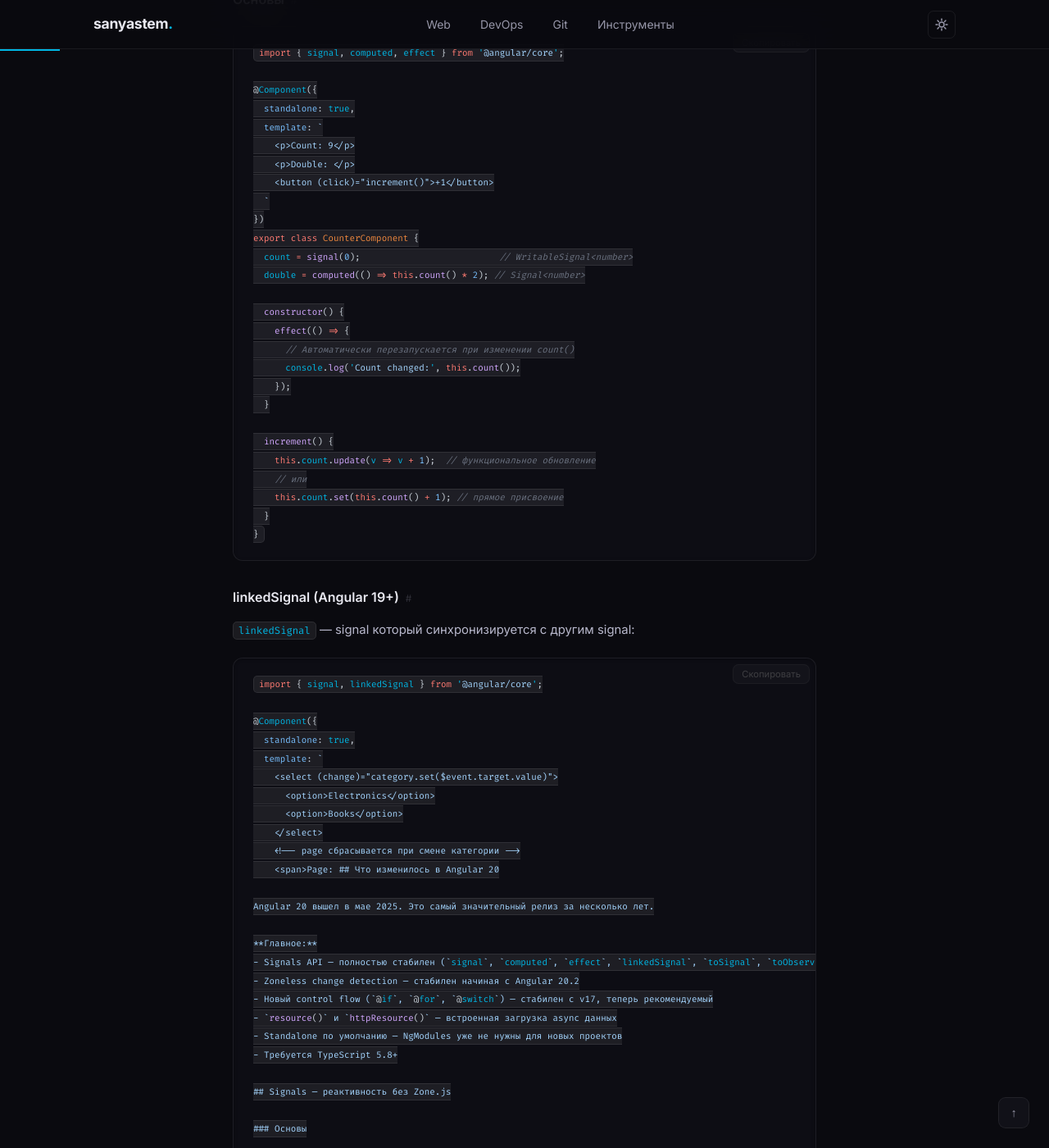
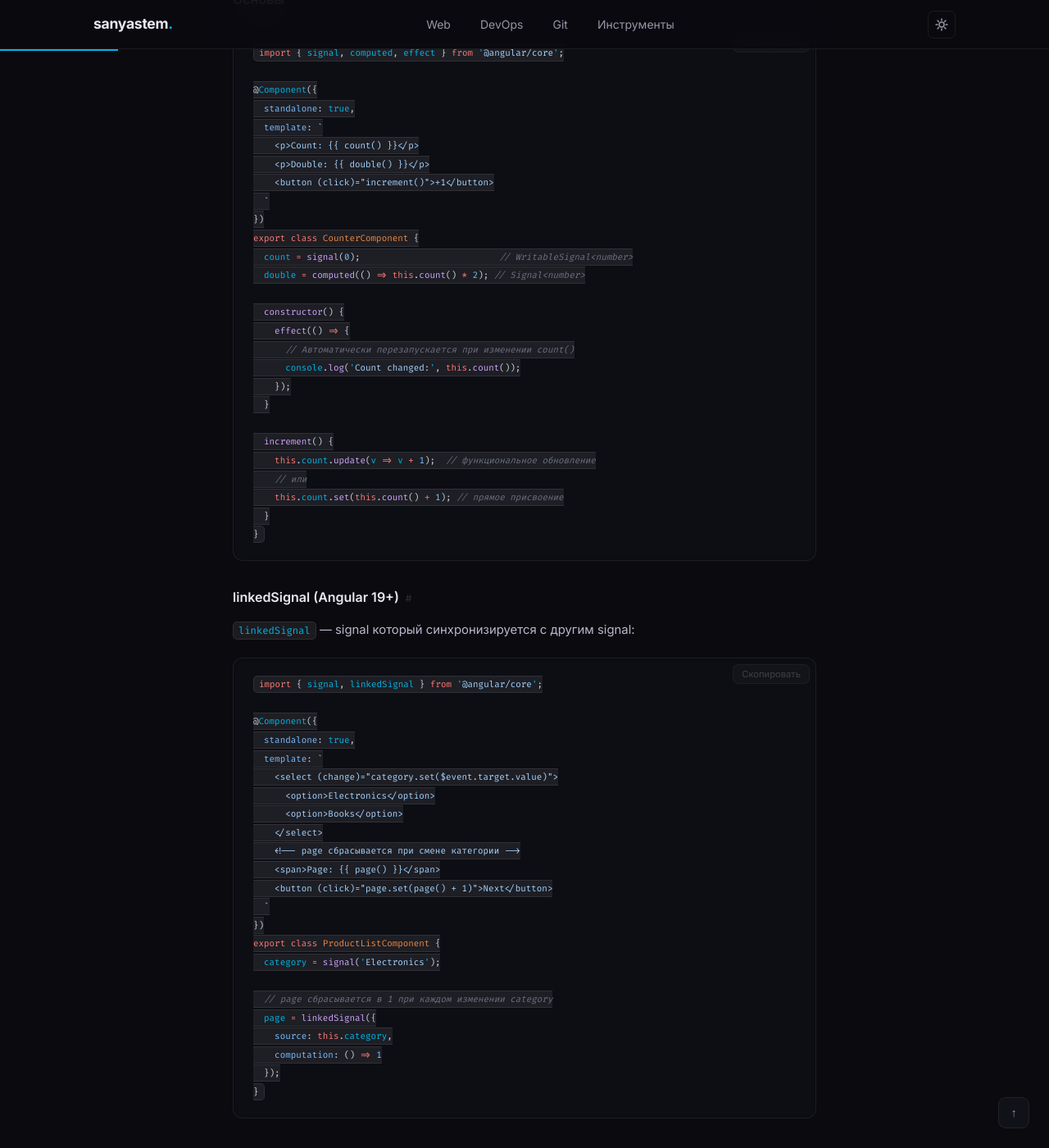
Before and after one commit to sanyastem/sanyastem.github.io, a Jekyll site: the page built from _posts/web/2026-04-08-angular-20-signals.md, in a window 1280 px wide and 1400 px high, scrolled down 1009 px. Shown: the whole window at 82% size. Built offline with Jekyll 4.4.1, drawn with Linux system fonts in a browser that asks for light colours; some of the changed text lies outside the part shown.

Commit message:
Related-posts limit, Liquid raw в старых постах, self-host fonts
Три починки одним коммитом по итогам аудита.

1. Related-posts: limit:3 не работал — рендерило все статьи категории
   (7 карточек в docker-basics, 5+ в других). В Jekyll 4 фильтр |limit
   после chained |where_exp игнорируется. Переписал loop с явным
   counter и {% break %} — теперь ровно 3 карточки максимум.

2. Liquid в старых постах: angular-20-signals и csharp-modern-features
   содержали {{ count() }}, {{ DateTime.UtcNow:O }} и др. в кодовых
   блоках. Jekyll парсил их как Liquid expressions и рендерил пустые
   строки — у читателя в браузере было <p>Count: </p> вместо
   <p>Count: {{ count() }}</p>. Обернул в {% raw %}/{% endraw %}.
   Добавил excerpt:"..." в angular пост чтобы Jekyll не ругался
   на raw-блок при автогенерации excerpt.

3. Self-host Google Fonts: 10 .woff2 файлов (Inter 400/500/600/700 +
   Fira Code 400, для каждого cyrillic + latin сабсеты, ~294 KB).
   Преимущества:
   - Network dependency tree был 4 уровня (doc → preconnect → CSS →
     font.gstatic.com → font файлы), стал 1 (doc → font, parallel).
     Lighthouse network-dependency-tree-insight больше не падает.
   - LCP должен улучшиться на ~200-300ms (нет race с Google CDN).
   - Privacy: больше не светим IP читателя в Google.
   - Preload первых трёх критичных weights (Inter 400 cyr+lat, 700 cyr)
     прямо из head.html.
   - font-display: swap — fallback шрифт пока woff2 грузится.

```diff
--- a/Style/style.css
+++ b/Style/style.css
@@ -1,3 +1,67 @@
+/* ========== Self-hosted fonts (Inter + Fira Code) ========== */
+/* Сабсеты cyrillic + latin, .woff2, font-display: swap.
+   Браузер скачает только нужный сабсет под текст страницы. */
+@font-face {
+  font-family: 'Fira Code';
+  font-style: normal; font-weight: 400; font-display: swap;
+  src: url('/assets/fonts/fira-code-400-cyrillic.woff2') format('woff2');
+  unicode-range: U+0301, U+0400-045F, U+0490-0491, U+04B0-04B1, U+2116;
+}
+@font-face {
+  font-family: 'Fira Code';
+  font-style: normal; font-weight: 400; font-display: swap;
+  src: url('/assets/fonts/fira-code-400-latin.woff2') format('woff2');
+  unicode-range: U+0000-00FF, U+0131, U+0152-0153, U+02BB-02BC, U+02C6, U+02DA, U+02DC, U+0304, U+0308, U+0329, U+2000-206F, U+20AC, U+2122, U+2191, U+2193, U+2212, U+2215, U+FEFF, U+FFFD;
+}
+@font-face {
+  font-family: 'Inter';
+  font-style: normal; font-weight: 400; font-display: swap;
+  src: url('/assets/fonts/inter-400-cyrillic.woff2') format('woff2');
+  unicode-range: U+0301, U+0400-045F, U+0490-0491, U+04B0-04B1, U+2116;
+}
+@font-face {
+  font-family: 'Inter';
+  font-style: normal; font-weight: 400; font-display: swap;
+  src: url('/assets/fonts/inter-400-latin.woff2') format('woff2');
+  unicode-range: U+0000-00FF, U+0131, U+0152-0153, U+02BB-02BC, U+02C6, U+02DA, U+02DC, U+0304, U+0308, U+0329, U+2000-206F, U+20AC, U+2122, U+2191, U+2193, U+2212, U+2215, U+FEFF, U+FFFD;
+}
+@font-face {
+  font-family: 'Inter';
+  font-style: normal; font-weight: 500; font-display: swap;
+  src: url('/assets/fonts/inter-500-cyrillic.woff2') format('woff2');
+  unicode-range: U+0301, U+0400-045F, U+0490-0491, U+04B0-04B1, U+2116;
+}
+@font-face {
+  font-family: 'Inter';
+  font-style: normal; font-weight: 500; font-display: swap;
+  src: url('/assets/fonts/inter-500-latin.woff2') format('woff2');
+  unicode-range: U+0000-00FF, U+0131, U+0152-0153, U+02BB-02BC, U+02C6, U+02DA, U+02DC, U+0304, U+0308, U+0329, U+2000-206F, U+20AC, U+2122, U+2191, U+2193, U+2212, U+2215, U+FEFF, U+FFFD;
+}
+@font-face {
+  font-family: 'Inter';
+  font-style: normal; font-weight: 600; font-display: swap;
+  src: url('/assets/fonts/inter-600-cyrillic.woff2') format('woff2');
+  unicode-range: U+0301, U+0400-045F, U+0490-0491, U+04B0-04B1, U+2116;
+}
+@font-face {
+  font-family: 'Inter';
+  font-style: normal; font-weight: 600; font-display: swap;
+  src: url('/assets/fonts/inter-600-latin.woff2') format('woff2');
+  unicode-range: U+0000-00FF, U+0131, U+0152-0153, U+02BB-02BC, U+02C6, U+02DA, U+02DC, U+0304, U+0308, U+0329, U+2000-206F, U+20AC, U+2122, U+2191, U+2193, U+2212, U+2215, U+FEFF, U+FFFD;
+}
+@font-face {
+  font-family: 'Inter';
+  font-style: normal; font-weight: 700; font-display: swap;
+  src: url('/assets/fonts/inter-700-cyrillic.woff2') format('woff2');
+  unicode-range: U+0301, U+0400-045F, U+0490-0491, U+04B0-04B1, U+2116;
+}
+@font-face {
+  font-family: 'Inter';
+  font-style: normal; font-weight: 700; font-display: swap;
+  src: url('/assets/fonts/inter-700-latin.woff2') format('woff2');
+  unicode-range: U+0000-00FF, U+0131, U+0152-0153, U+02BB-02BC, U+02C6, U+02DA, U+02DC, U+0304, U+0308, U+0329, U+2000-206F, U+20AC, U+2122, U+2191, U+2193, U+2212, U+2215, U+FEFF, U+FFFD;
+}
+
 /* ========== Reset & Base ========== */
 *, *::before, *::after { box-sizing: border-box; margin: 0; padding: 0; }
 
--- a/_includes/head.html
+++ b/_includes/head.html
@@ -187,6 +187,7 @@
 <link rel="stylesheet" href="/pagefind/pagefind-ui.css">
 {% endunless %}
 
-<link rel="preconnect" href="https://fonts.googleapis.com">
-<link rel="preload" href="https://fonts.googleapis.com/css2?family=Inter:wght@400;500;600;700&family=Fira+Code:wght@400&display=swap" as="style" onload="this.onload=null;this.rel='stylesheet'">
-<noscript><link rel="stylesheet" href="https://fonts.googleapis.com/css2?family=Inter:wght@400;500;600;700&family=Fira+Code:wght@400&display=swap"></noscript>
+<!-- Preload critical font subsets (cyrillic + latin для текста страницы) -->
+<link rel="preload" href="/assets/fonts/inter-400-cyrillic.woff2" as="font" type="font/woff2" crossorigin>
+<link rel="preload" href="/assets/fonts/inter-400-latin.woff2" as="font" type="font/woff2" crossorigin>
+<link rel="preload" href="/assets/fonts/inter-700-cyrillic.woff2" as="font" type="font/woff2" crossorigin>
--- a/_layouts/post.html
+++ b/_layouts/post.html
@@ -90,24 +90,28 @@
 </div>
 {% endif %}
 
-{% assign related = site.posts | where: "categories", page.categories[0] | where_exp: "p", "p.url != page.url" | limit: 3 %}
-{% if page.series %}
-  {% assign related = related | where_exp: "p", "p.series != page.series" | limit: 3 %}
-{% endif %}
-{% if related.size > 0 %}
-<div class="container" style="max-width:760px; margin:0 auto; padding:0 24px 40px;">
-    <section class="related-posts">
-        <h2 class="related-title">Похожие статьи</h2>
-        <div class="related-grid">
-            {% for rp in related %}
-            {% assign rp_cat_key = rp.categories[0] %}
-            {% assign rp_cat = site.data.categories[rp_cat_key] %}
+{% assign cat0 = page.categories[0] %}
+{% assign related_count = 0 %}
+{% capture related_html %}
+    {% for rp in site.posts %}
+        {% if related_count >= 3 %}{% break %}{% endif %}
+        {% if rp.url == page.url %}{% continue %}{% endif %}
+        {% unless rp.categories contains cat0 %}{% continue %}{% endunless %}
+        {% if page.series and rp.series == page.series %}{% continue %}{% endif %}
+        {% assign rp_cat_key = rp.categories[0] %}
+        {% assign rp_cat = site.data.categories[rp_cat_key] %}
             <a href="{{ rp.url | relative_url }}" class="related-card">
                 <span class="tag tag-{{ rp.categories[0] }}">{{ rp_cat.label }}</span>
                 <span class="related-card-title">{{ rp.title }}</span>
             </a>
-            {% endfor %}
-        </div>
+        {% assign related_count = related_count | plus: 1 %}
+    {% endfor %}
+{% endcapture %}
+{% if related_count > 0 %}
+<div class="container" style="max-width:760px; margin:0 auto; padding:0 24px 40px;">
+    <section class="related-posts">
+        <h2 class="related-title">Похожие статьи</h2>
+        <div class="related-grid">{{ related_html }}</div>
     </section>
 </div>
 {% endif %}
--- a/_posts/web/2026-04-08-angular-20-signals.md
+++ b/_posts/web/2026-04-08-angular-20-signals.md
@@ -8,9 +8,11 @@
 difficulty: intermediate
 description: "Angular 20 — Signals полностью стабильны, Zoneless вышел из experimental, новый control flow (@if/@for), resource() и httpResource() для async данных, standalone по умолчанию."
 excerpt_text: "Signals stable, Zoneless stable, @if/@for, resource() и httpResource() — Angular 20 без компромиссов"
+excerpt: "Что нового в Angular 20: Signals полностью стабильны, Zoneless вышел из experimental, новый @if/@for, resource() и httpResource()."
 keywords: "Angular 20 Signals, Zoneless Angular, Angular control flow @if @for, httpResource Angular 20, linkedSignal, standalone компоненты Angular 20"
 ---
 
+{% raw %}
 ## Что изменилось в Angular 20
 
 Angular 20 вышел в мае 2025. Это самый значительный релиз за несколько лет.
@@ -380,3 +382,4 @@
 Можно делать поэтапно — Zone.js и Signals работают вместе.
 
 > 💡 `ng update @angular/core @angular/cli` — официальная миграция. Для каждой мажорной версии Angular предоставляет schematics которые автоматически конвертируют старый синтаксис. Запусти `ng update` чтобы увидеть доступные миграции.
+{% endraw %}
```
Also changed, not shown: _posts/devops/2026-03-25-csharp-modern-features.md (+2 -0 lines), assets/fonts/fira-code-400-cyrillic.woff2 (added), assets/fonts/fira-code-400-latin.woff2 (added), assets/fonts/inter-400-cyrillic.woff2 (added), assets/fonts/inter-400-latin.woff2 (added), assets/fonts/inter-500-cyrillic.woff2 (added), assets/fonts/inter-500-latin.woff2 (added), assets/fonts/inter-600-cyrillic.woff2 (added), assets/fonts/inter-600-latin.woff2 (added), assets/fonts/inter-700-cyrillic.woff2 (added), assets/fonts/inter-700-latin.woff2 (added).
